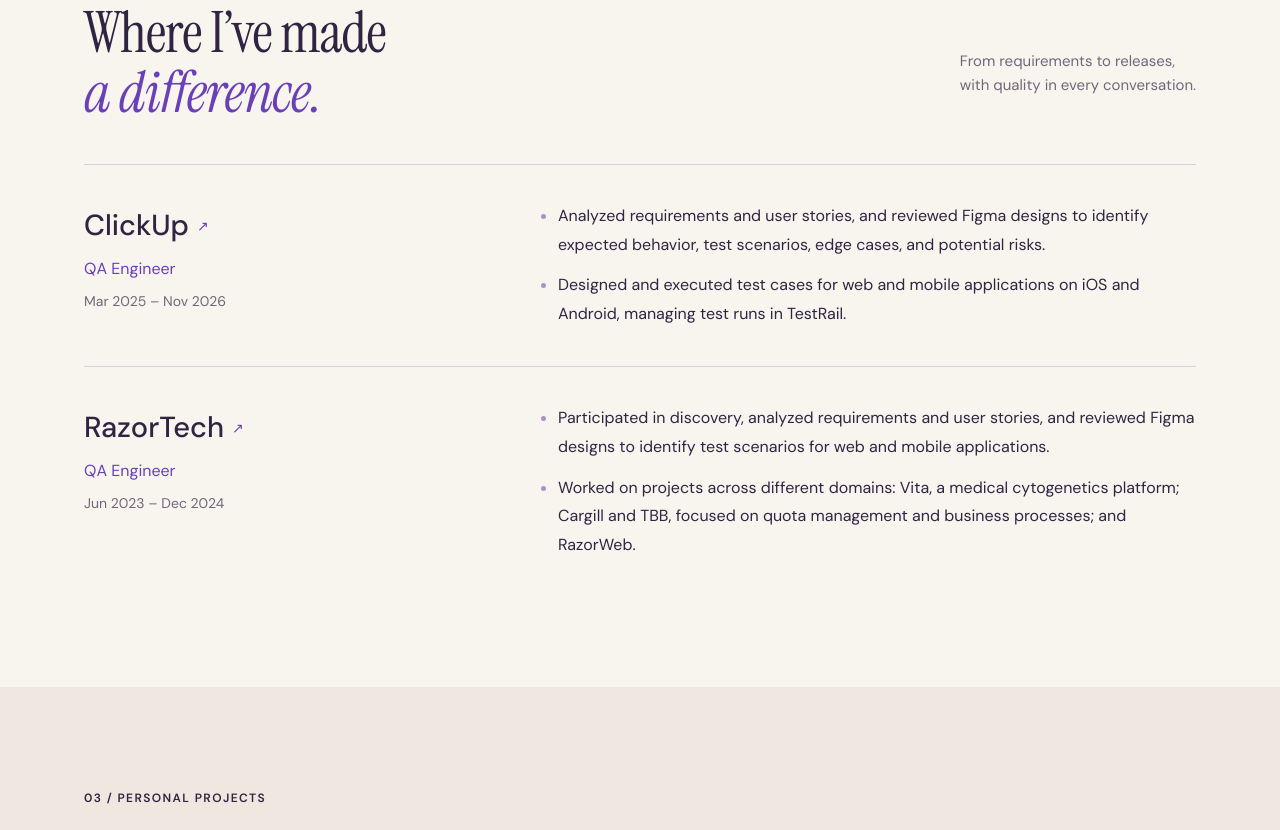
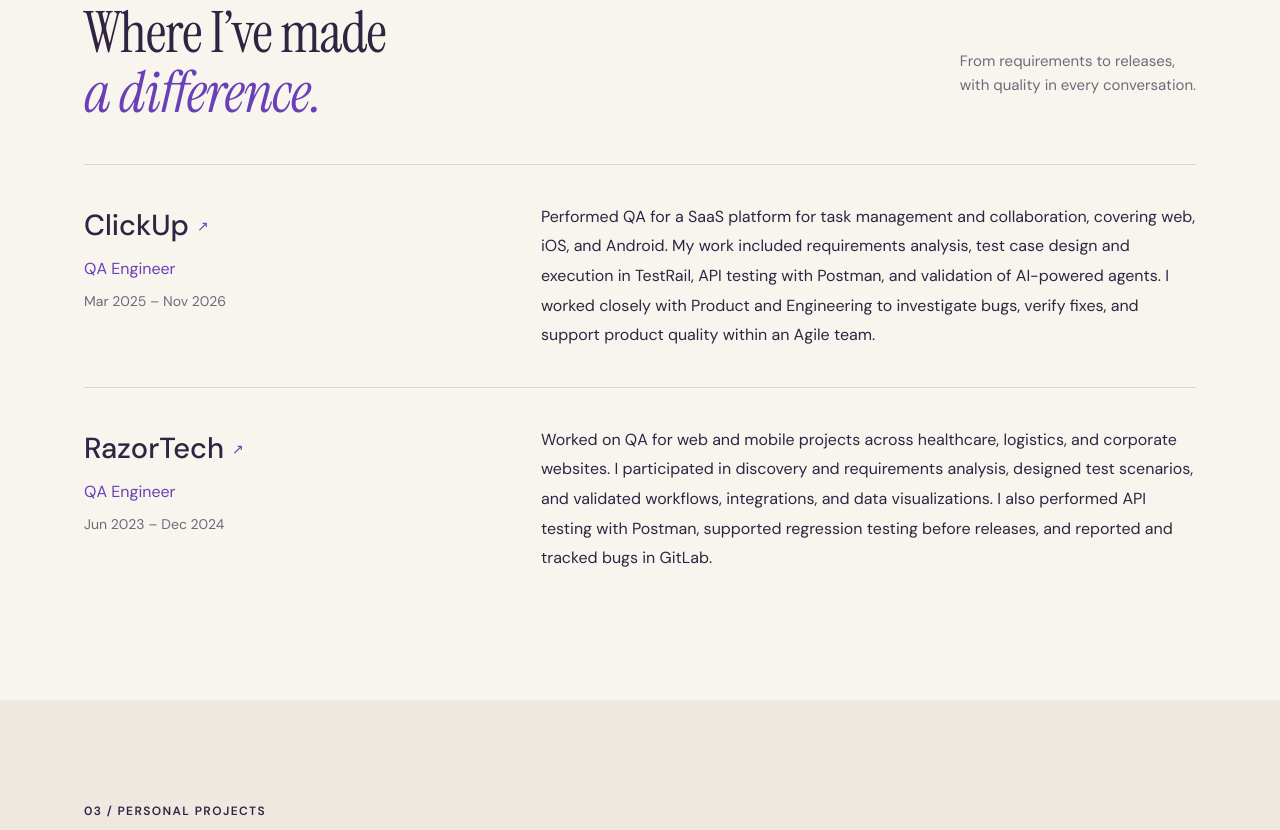
Before and after one commit to CamilaArena/my-portfolio, a plain HTML site: page index.html in a window 1280 px wide. Shown: the part 2162-2992 px from the top of the page. Drawn offline with Linux system fonts and the light colour scheme.

Commit message:
Improve experience summaries

```diff
--- a/app.js
+++ b/app.js
@@ -1,3 +1,13 @@
+const experienceSummaries = {
+  "ClickUp": {
+    "en": "Performed QA for a SaaS platform for task management and collaboration, covering web, iOS, and Android. My work included requirements analysis, test case design and execution in TestRail, API testing with Postman, and validation of AI-powered agents. I worked closely with Product and Engineering to investigate bugs, verify fixes, and support product quality within an Agile team.",
+    "es": "Realicé QA en una plataforma SaaS de gestión de tareas y colaboración, tanto en web como en iOS y Android. Mi trabajo abarcó análisis de requerimientos, diseño y ejecución de casos en TestRail, pruebas de API con Postman y validación de agentes de IA. Colaboré con Producto y Desarrollo en la investigación de bugs, la verificación de correcciones y el cuidado de la calidad del producto dentro de un equipo ágil."
+  },
+  "RazorTech": {
+    "en": "Worked on QA for web and mobile projects across healthcare, logistics, and corporate websites. I participated in discovery and requirements analysis, designed test scenarios, and validated workflows, integrations, and data visualizations. I also performed API testing with Postman, supported regression testing before releases, and reported and tracked bugs in GitLab.",
+    "es": "Trabajé en QA para proyectos web y mobile de salud, logística y sitios institucionales. Participé en discovery y análisis de requerimientos, diseñé escenarios de prueba y validé flujos, integraciones y visualizaciones de datos. También realicé pruebas de API con Postman, colaboré con las pruebas de regresión previas a las entregas y reporté y seguí bugs en GitLab."
+  }
+};
 const jobs = [
   {
     company: "ClickUp",
@@ -112,7 +122,7 @@ function setLanguage(lang) {
   document.querySelector("#jobs").innerHTML = jobs.filter(j => !document.body.dataset.company || j.company === document.body.dataset.company)
     .map(
       (j) =>
-        `<article class="job"><div><h3><a class="job-company-link" href="${j.company === "ClickUp" ? "clickup.html" : "razor.html"}">${j.company}<span aria-hidden="true"> ↗</span></a></h3><p class="role">QA Engineer</p><span class="date">${j.date[lang === "en" ? 0 : 1]}</span></div><ul>${(document.body.dataset.company ? j[lang] : [j[lang][0], j[lang][1]]).map((item) => `<li>${item}</li>`).join("")}</ul></article>`,
+        `<article class="job"><div><h3><a class="job-company-link" href="${j.company === "ClickUp" ? "clickup.html" : "razor.html"}">${j.company}<span aria-hidden="true"> ↗</span></a></h3><p class="role">QA Engineer</p><span class="date">${j.date[lang === "en" ? 0 : 1]}</span></div>${document.body.dataset.company ? `<ul>${j[lang].map((item) => `<li>${item}</li>`).join("")}</ul>` : `<p class="job-summary">${experienceSummaries[j.company][lang]}</p>`}</article>`,
     )
     .join("");
   if (document.querySelector("#skills")) document.querySelector("#skills").innerHTML = skills[lang]
--- a/style.css
+++ b/style.css
@@ -2047,3 +2047,6 @@ header nav > a, .projects-toggle { white-space:nowrap; }
   .contact-links .back-to-top { align-self:flex-start; margin-left:0; }
 }
 @media(prefers-reduced-motion:reduce) { .hamburger-icon span { transition:none; } }
+
+/* Experience overview on the home page. */
+.job .job-summary { margin:0; font-size:16px; line-height:1.85; }
```
